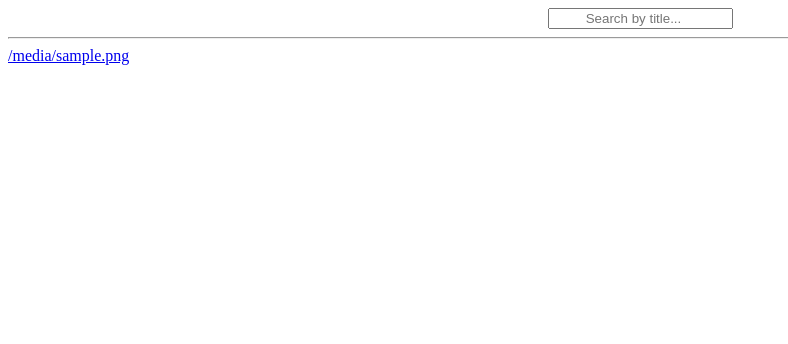
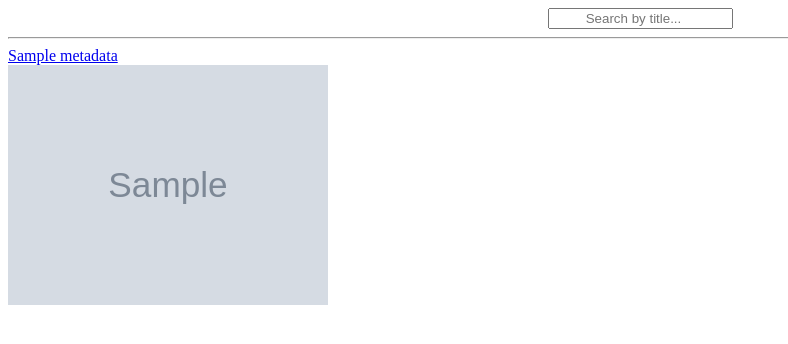
Before and after one commit to techymaj/box-office, a Flask app: template templates/index.html in a window 1280 px wide. Shown: the top 344 px of the page, without its empty margins (0-788 px from the left). Run offline with Flask 3, Linux system fonts and the light colour scheme; the template is opened without the code that fills it: most values are stand-ins (such as "Sample title", 1, 10 or a date in 2020); grey boxes marked "Sample" are stand-in pictures.

Commit message:
add: title thumbnail

```diff
--- a/app.py
+++ b/app.py
@@ -18,6 +18,7 @@ with open("tree.json", "r") as tree:
 
 
 no_hash = "No such hash found. Please load a different file."
+localhost = "http://192.168.1.86:8080"
 
 @app.route("/crawl")
 def re_crawl():
@@ -33,15 +34,17 @@ def index():
 
 @app.route("/library")
 def library():
-    # Lookup the hash in the hashes dictionary
-    file_path = hashes.get(hash, no_hash)
+    meta = {}
+    for hash, file_path in hashes.items():
 
-    # Extract metadata
-    metadata = extract_info(file_path)
+        # Extract metadata
+        metadata = extract_info(file_path)
+
+        meta.update({hash: metadata})
 
     return render_template(
         "index.html",
-        content=hashes,
+        content=meta,
     )
 
 @app.route("/library/search", methods=["GET"])
@@ -59,7 +62,6 @@ def search():
 
 @app.route("/library/<hash>", methods=["GET"])
 def play(hash):
-    localhost = "http://192.168.1.86:8080"
     # Lookup the hash in the hashes dictionary
     file_path = hashes.get(hash, no_hash)
     if file_path is not no_hash:
--- a/file_metadata.py
+++ b/file_metadata.py
@@ -1,10 +1,16 @@
 import re
+from get_poster_path import get_poster_path
 
-string = "/media/kali/256/series/shogun/Shogun.[2024].S01E08.The.Abyss.of.Life.1080p.DSNP.WEB-DL.DDP5.1.H.264-FLUX.mkv"
+localhost = "http://192.168.1.86:8080"
+
 def extract_info(file_name):
     # Extract file name without path
     title = file_name.split('/')[-1]
     title_splits = title.split(".")
+
+    # Get poster
+    poster_path = get_poster_path(file_name)
+    poster_url = f"{localhost}{poster_path}"
 
     # Get extension
     extension = title_splits[-1]
@@ -47,4 +53,5 @@ def extract_info(file_name):
         'year': year.strip('[]()') if year else "N/A",
         'extension': extension,
         'resolution': resolution.strip('[]()') if resolution else "N/A",
+        "poster": poster_url
     }
--- a/static/css/styles.css
+++ b/static/css/styles.css
@@ -15,6 +15,13 @@
 }
 .loader.htmx-request {
     opacity: .75;
+}
+.title {
+    display: grid;
+}
+.title img {
+    height: 15rem;
+    width: auto;
 }
 
 /* play.html */
--- a/templates/index.html
+++ b/templates/index.html
@@ -19,8 +19,11 @@
 	>
 	<hr>
 	<div class="library">
-		{% for hash, filename in content.items() %}
-			<a hx-target="body" href="/library/{{hash}}">{{filename}}</a>
+		{% for hash, metadata in content.items() %}
+			<div class="title">
+				<a hx-target="body" href="/library/{{hash}}">{{metadata["title"]}}</a>
+				<img src="{{metadata['poster']}}" alt="Poster">
+			</div>
 			<br>
 		{% endfor %}
 	</div>
```
Also changed, not shown: tree.json.
